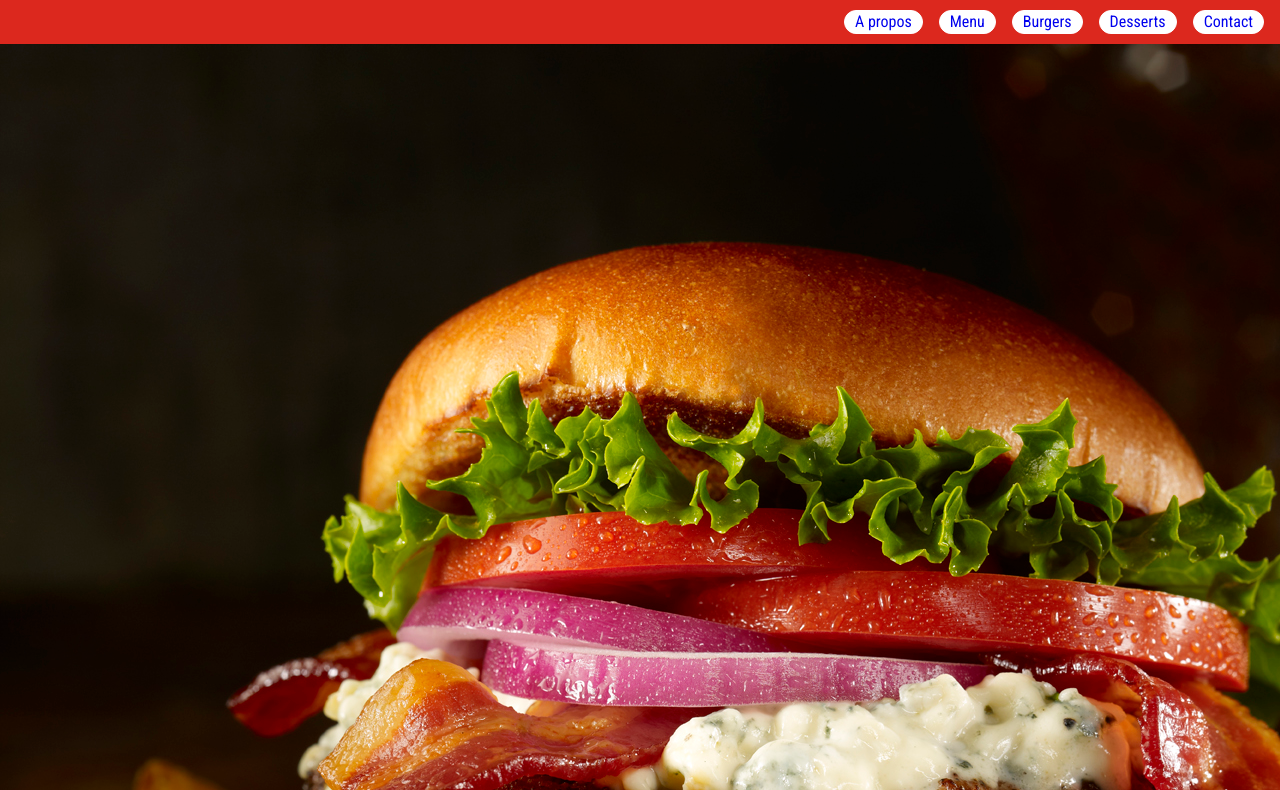
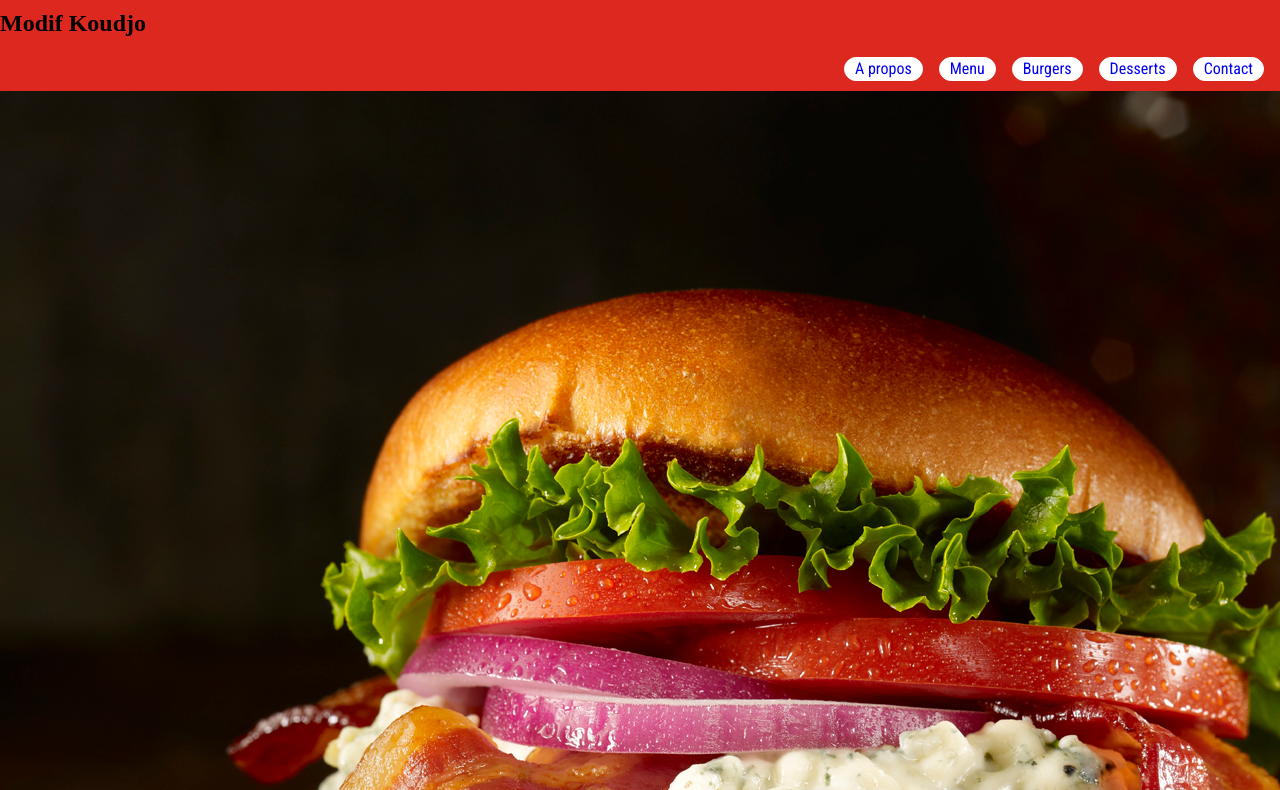
Before and after one commit to Jessy-Ly/depot, a plain HTML site: page index.html in a window 1280 px wide. Shown: the part 117-907 px from the top of the page. Drawn offline with Linux system fonts and the light colour scheme.

Commit message:
ajout h2

```diff
--- a/index.html
+++ b/index.html
@@ -17,7 +17,7 @@
   <div>
     <h1 id="title">BURGER HOME MADE</h1>
     <!-- <p>Meilleurs que les burgers FIVE GUYS, venez vite essayer nos burgers !</p> -->
-
+<h2>Modif Koudjo</h2>
 
     <div>
       <ul id="navigation">
```
